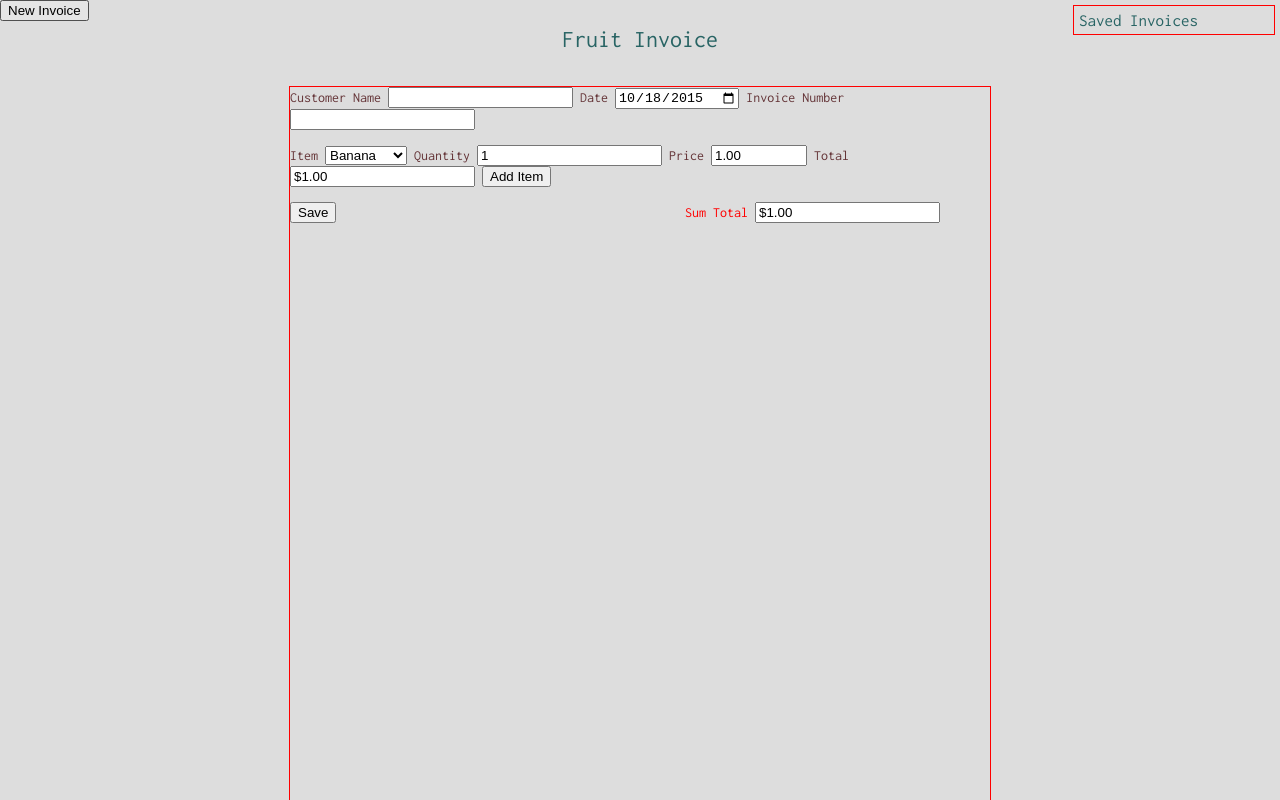
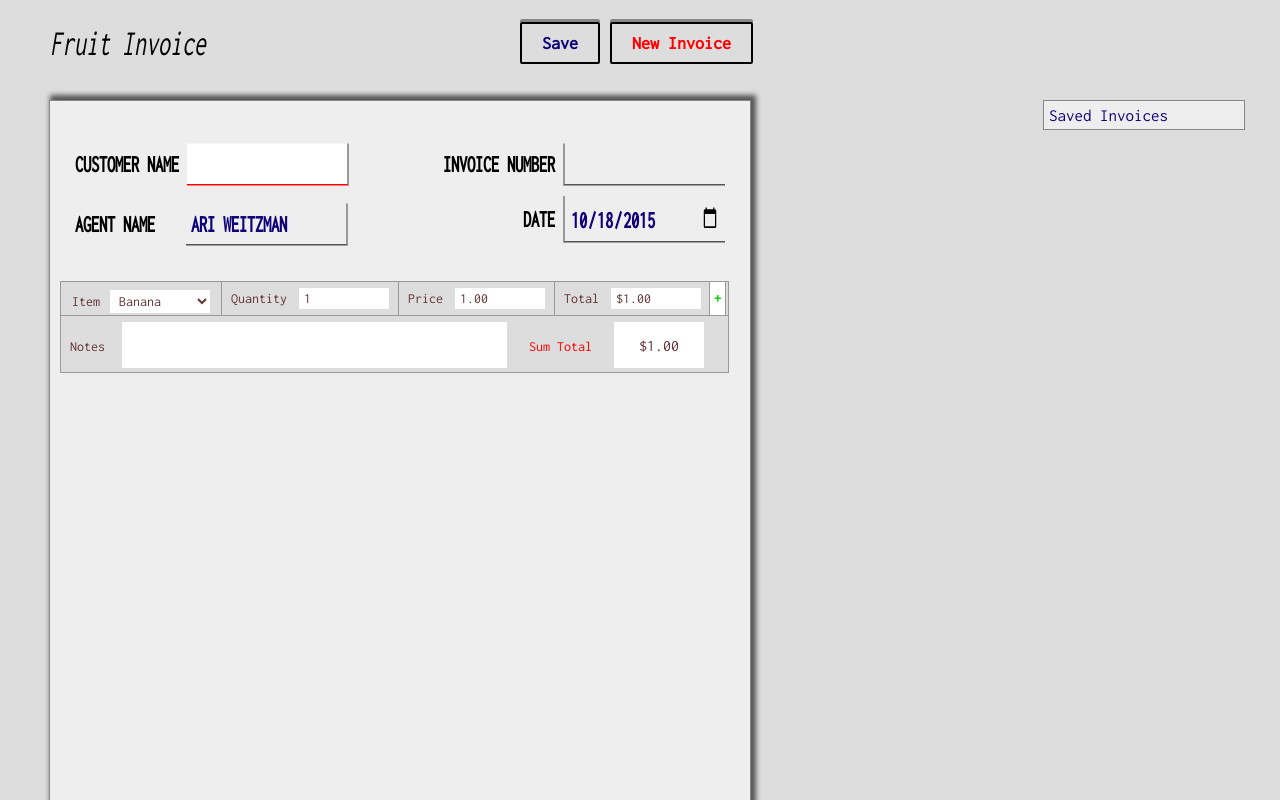
Before and after one commit to arijoe/Invoices, a plain HTML site: page index.html in a window 1280 px wide. Both pictures are taken after a click on the button "New Invoice". Shown: the top 800 px of the page. Drawn offline with Linux system fonts and the light colour scheme.

Commit message:
Finish styling.

```diff
--- a/index.html
+++ b/index.html
@@ -15,42 +15,69 @@
 
     <h1>Fruit Invoice</h1>
 
-    <br><br>
-    <form id="invoice-form group">
+    <form id="invoice-form" class="group">
+
       <div class="invoice-data">
+
+        <div class="invoice-data-field" id="customer-name">
           <label>Customer Name</label>
-        <input type="text" for="Customer Name" id="customer-name"></input>
+          <input type="text" for="Customer Name"></input>
+        </div>
 
+        <div class="invoice-data-field" id="invoice-number"></>
+          <label>Invoice Number</label>
+          <input type="text" for="Invoice Number"></input>
+        </div>
+
+        <div class="invoice-data-field" id="agent-name">
+          <label>Agent Name</label>
+          <input type="text" for="Agent Name" value="Ari Weitzman"></input>
+        </div>
+
+        <div class="invoice-data-field" id="date">
           <label>Date</label>
-        <input type="date" for="Date" id="date"></input>
+          <input type="date" for="Date"></input>
+        </div>
 
-        <label>Invoice Number</label>
-        <input type="text" for="Invoice Number" id="invoice-number"></input>
       </div>
-      <br>
-      <div class="input-row">
+
+      <div class="form-body">
+        <div class="input-row group">
+
+          <div class="select-item">
             <label>Item</label>
             <select class="line-items" for="Item"></select>
+          </div>
 
+          <div class="input">
             <label>Quantity</label>
             <input type="number" for="Quantity" class="quantity" value=1></input>
+          </div>
 
+          <div class="input">
             <label>Price</label>
             <input type="number" min="0.01" step="0.01" max="2500" for="Price" class="price"></input>
+          </div>
 
+          <div class="row-total">
             <label>Total</label>
             <input type="text" for="Total" class="total" readonly>
+          </div>
 
-        <button class="add-item">Add Item</button>
+          <button class="add-item">+</button>
         </div>
 
         <div class="total-fields">
+
+          <label id="notes-label">Notes</label>
+          <input id="notes-input" type="text" for="Notes">
+
           <label>Sum Total</label>
           <input type="text" for="Sum Total" class="sum-total" readonly>
         </div>
 
-      <br>
         <button id="save-invoice">Save</button>
+      </div>
     </form>
 
     <div class="saved-invoices group">
--- a/javascripts/content.js
+++ b/javascripts/content.js
@@ -8,6 +8,8 @@ var savedInvoices = {}; // Global variable for saved invoices
   };
 
   $.formEvents.prototype.initialize = function (htmlData) {
+    $("#customer-name").find("input").focus();
+
     if (!htmlData) {
       this.addContent();
       this.itemPrice();
@@ -39,16 +41,16 @@ var savedInvoices = {}; // Global variable for saved invoices
     var now = new Date();
     var day = ("0" + now.getDate()).slice(-2);
     var month = ("0" + (now.getMonth() + 1)).slice(-2);
-    var today = now.getFullYear()+"-"+(month)+"-"+(day) ;
+    var today = now.getFullYear() + "-" + month + "-" + day;
 
-    $('#date').val(today);
+    $("#date").find("input").val(today);
   };
 
   // Change item price on select event
   $.formEvents.prototype.itemPrice = function () {
     $( "select" ).change( function () {
         var price = "";
-        var row = $(this).parent();
+        var row = $(this).parent().parent();
 
         $( "select option:selected" ).val( function() {
           price = $( this ).data( "price" );
@@ -61,7 +63,7 @@ var savedInvoices = {}; // Global variable for saved invoices
   // Change line total on select event, or quantity/price change
   $.formEvents.prototype.itemTotal = function () {
     $( "select, .quantity, .price" ).change( function () {
-      var row = $(this).parent();
+      var row = $(this).parent().parent();
       var quant = $(row).find( ".quantity" ).val();
       var price = $(row).find( ".price" ).val();
       var lineTotal = $(row).find( ".total" );
@@ -73,6 +75,7 @@ var savedInvoices = {}; // Global variable for saved invoices
       $(".total").each( function (idx, total) {
         sum += ($(total).data("line-total"));
       })
+
       $(".sum-total").val( "$" + (sum).toFixed(2) )
     }).change();
   };
@@ -82,12 +85,11 @@ var savedInvoices = {}; // Global variable for saved invoices
     $(".add-item").on( "click", function (e) {
       e.preventDefault();
 
-      var selected = $(this).parent().find("option:selected").html();
       var row = $(this).parent();
       var newRow = $(row).clone(true);
 
       $(row).after( newRow );
-    });
+    }).bind(this);
   };
 
   // Save form to local variable and render in DOM when user clicks "Save" button
@@ -95,12 +97,13 @@ var savedInvoices = {}; // Global variable for saved invoices
     $("#save-invoice").on("click", function (e) {
       e.preventDefault();
 
-      var form = $(this).parent();
-      var number = $(this).parent().find("#invoice-number").val();
-      var name = $(this).parent().find("#customer-name").val();
+      var form = $("#invoice-form");
+      var number = form.find("#invoice-number").find("input").val();
+      var name = form.find("#customer-name").find("input").val();
 
       if (number === "") {
         alert("You need to supply an invoice number!")
+        $("#invoice-number").find("input").focus();
       } else if ( number in savedInvoices  ){
         alert("Invoice already exists with this number!")
       } else {
@@ -148,7 +151,8 @@ $("#create-new").on("click", function (e) {
 
   // If first form for session, unhide--else, reset form
   if ($(".input-row").css("display") === "none") {
-    $(".input-row, .total-fields, #save-invoice").css("display", "block");
+    $(".total-fields, #save-invoice").css("display", "block");
+    $(".input-row").css("display", "flex");
   } else {
     $("form").html(originalForm);
   };
--- a/stylesheet.css
+++ b/stylesheet.css
@@ -1,6 +1,7 @@
-/* DOC STYLING */
+/*RESET */
 
-html, body, form, div, h1, h2, table, tr, td, a {
+html, body, form, div, h1, h2, table,
+input, tr, td, label, select, button {
   margin: 0;
   padding: 0;
   border: 0;
@@ -14,6 +15,23 @@ html, body, form, div, h1, h2, table, tr, td, a {
   list-style: none;
 }
 
+input[type="number"],
+input[type="text"] {
+  -webkit-appearance: none;
+  display: inline-block;
+  box-sizing: content-box;
+  margin: 0;
+  padding: 0;
+  border: 0;
+  outline: 0;
+  width: auto;
+  font: inherit;
+  vertical-align: baseline;
+  background: transparent;
+  color: inherit;
+}
+
+/* DOC STYLING */
 .group:after {
   content: "";
   display: block;
@@ -22,6 +40,7 @@ html, body, form, div, h1, h2, table, tr, td, a {
 
 html {
   background: #ddd;
+  height: 1050px;
 }
 
 body {
@@ -30,56 +49,271 @@ body {
   font-size: 14px;
   color: rgba(100, 52, 55, 1);
   font-weight: 200;
+  min-width: 1010px;
 }
 
 h1 {
   display: block;
-  text-align: center;
   font-size: 24px;
-  color: rgba(40, 100, 100, 1);
-  margin: 5px;
+  color: #000;
+  margin: 30px 50px;
+  font-style: italic;
+  transform:scale(1,1.5); /* W3C */
+    -webkit-transform:scale(1,1.5); /* Safari and Chrome */
+    -moz-transform:scale(1,1.5); /* Firefox */
+    -ms-transform:scale(1,1.5); /* IE 9 */
+    -o-transform:scale(1,1.5); /* Opera */
 }
 
 h2 {
   font-size: 17px;
   margin: 5px;
-  color: rgba(40, 100, 100, 1);
+  color: #107;
 }
 
-a {
+#save-invoice, #create-new {
+  position: absolute;
+  padding: 10px 20px;
+  font-weight: bold;
+  font-size: 18px;
+  border: 2px solid #000;
+  border-radius: 2px;
+  box-shadow: 0px -3px 0px 0px #888;
   cursor: pointer;
 }
 
-a:hover {
-  color: #000;
+#create-new {
+  left: 610px;
+  top: -8px;
+  color: #f00;
+  z-index: 1;
 }
+
+#create-new:hover {
+  color: #0c0;
+}
+
+#create-new:active {
+  color: #0c0;
+  top: -12px;
+  box-shadow: none;
+}
+
+/* SAVED INVOICES MENU */
 
 .saved-invoices {
   display: block;
-  border: 1px solid red;
+  border: 1px solid #888;
   width: 200px;
   position: absolute;
-  right: 5px;
-  top: 5px;
+  background: #eee;
+  right: 35px;
+  top: 70px;
 }
 
 /* FORM */
 
 form {
-  margin: auto;
-  top: 5px;
+  position: relative;
+  margin: 20px 10px 20px 50px;
+  top: 15px;
   width: 700px;
   height: 900px;
-  outline: 1px solid red;
+  box-shadow: 3px -3px 5px 3px #555;
+  background: #eee;
+  outline: 1px solid #888;
 }
+
+.form-body {
+  position: absolute;
+  top: 180px;
+}
+
+#save-invoice {
+  color: #107;
+  position: absolute;
+  display: inline-block;
+  top: -259px;
+  left: 470px;
+}
+
+#save-invoice:hover {
+  color: #0c0;
+}
+
+#save-invoice:active {
+  color: #0c0;
+  top: -261px;
+  box-shadow: none;
+}
+
+/* INVOICE HEADER */
+
+.invoice-data {
+  font-size: 16px;
+  font-weight: 700;
+  text-transform: uppercase;
+  color: #000;
+  display: block;
+  position: relative;
+  top: 20px;
+  margin: 10px;
+  transform:scale(1,1.5); /* W3C */
+    -webkit-transform:scale(1,1.5); /* Safari and Chrome */
+    -moz-transform:scale(1,1.5); /* Firefox */
+    -ms-transform:scale(1,1.5); /* IE 9 */
+    -o-transform:scale(1,1.5); /* Opera */
+}
+
+.invoice-data input {
+  border-bottom: 1px solid #555;
+  padding: 5px;
+  width: 150px;
+}
+
+#customer-name input, #agent-name input {
+  border-right: 2px solid #999;
+  text-transform: uppercase;
+}
+
+#agent-name input {
+  margin-left: 23px;
+}
+
+#invoice-number input, #date input {
+  border-left: 2px solid #999;
+}
+
+#invoice-number input {
+  text-transform: uppercase;
+}
+
+.invoice-data input:focus {
+  border-bottom-color: #f00;
+  background: #fff;
+}
+
+.invoice-data div {
+  position: absolute;
+}
+
+.invoice-data div input {
+  color: #107;
+}
+
+#customer-name {
+  top: 15px;
+  left: 15px;
+}
+
+#agent-name {
+  top: 55px;
+  left: 15px;
+}
+
+#invoice-number {
+  top: 15px;
+  right: 15px;
+}
+
+#date {
+  top: 50px;
+  right: 15px;
+}
+
+/* INPUT ROW */
 
 .input-row, .total-fields, #save-invoice {
   display: none;
 }
 
+.input-row {
+  border: 1px solid #999;
+  margin: 0 10px;
+  background: #ddd;
+}
+
+.input-row:nth-child(n+2) {
+  border-top: none;
+}
+
+.input-row div {
+  float: left;
+  padding: 6px 9px 4px 9px;
+  width: calc(100%) + 10px;
+}
+
+.input-row .select-item {
+  padding: 8px 11px 2px 11px;
+}
+
+.input-row div input {
+  width: 80px;
+  background: #fff;
+  margin-left: 5px;
+  padding: 3px 5px;
+}
+
+.input-row div select {
+  width: 100px;
+  background: #fff;
+  margin-left: 3px;
+  padding: 3px 5px;
+}
+
+.input-row div input:focus {
+  outline: 1px solid #0c0;
+}
+
+.input-row div:nth-child(n+2) {
+  border-left: 1px solid #999;
+}
+
+.add-item {
+  background: #fff;
+  color: #0c0;
+  font-weight: 700;
+  padding: 2px 4px;
+  cursor: pointer;
+  outline: 1px solid #999;
+}
+
+.add-item:hover {
+  color: #107;
+}
+
+/* SUM-TOTAL */
+
+#notes-label {
+  color: inherit;
+}
+
+#notes-input {
+  width: 375px;
+  margin-left: 10px;
+}
+
 .total-fields {
-  color: red;
   float: right;
-  margin: 15px 50px 5px 5px;
-  height: 1204px;
+  border-left: 1px solid #999;
+  border-right: 1px solid #999;
+  border-bottom: 1px solid #999;
+  margin: 0 10px;
+  background: #ddd;
+  padding: 6px 9px 4px 9px;
+  width: calc(100%) + 10px;
 }
+
+.total-fields label {
+  color: #f00;
+}
+
+.total-fields input {
+  width: 80px;
+  background: #fff;
+  margin: 0 15px;
+  padding: 3px 5px;
+  height: 40px;
+  font-size: 16px;
+  text-align: center;
+}
```
Lines whose indentation alone changed are shown as unchanged.
